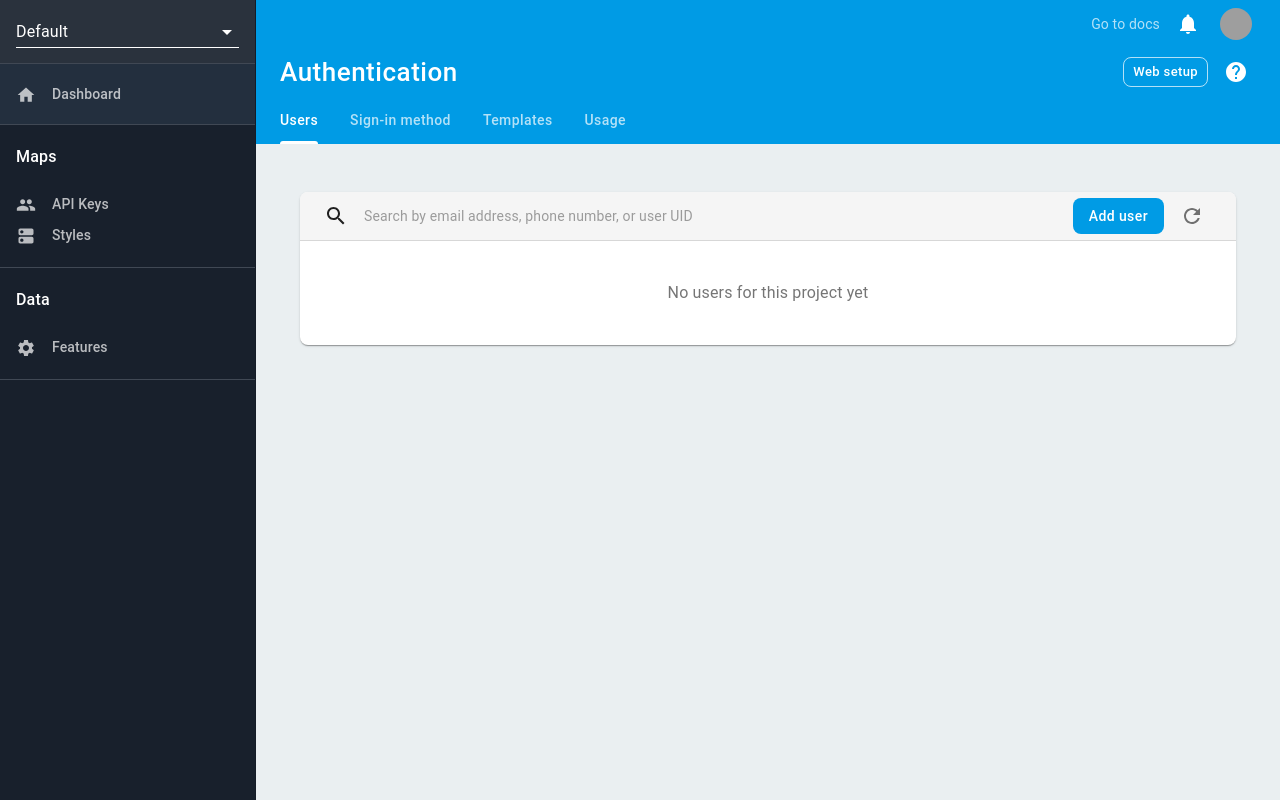
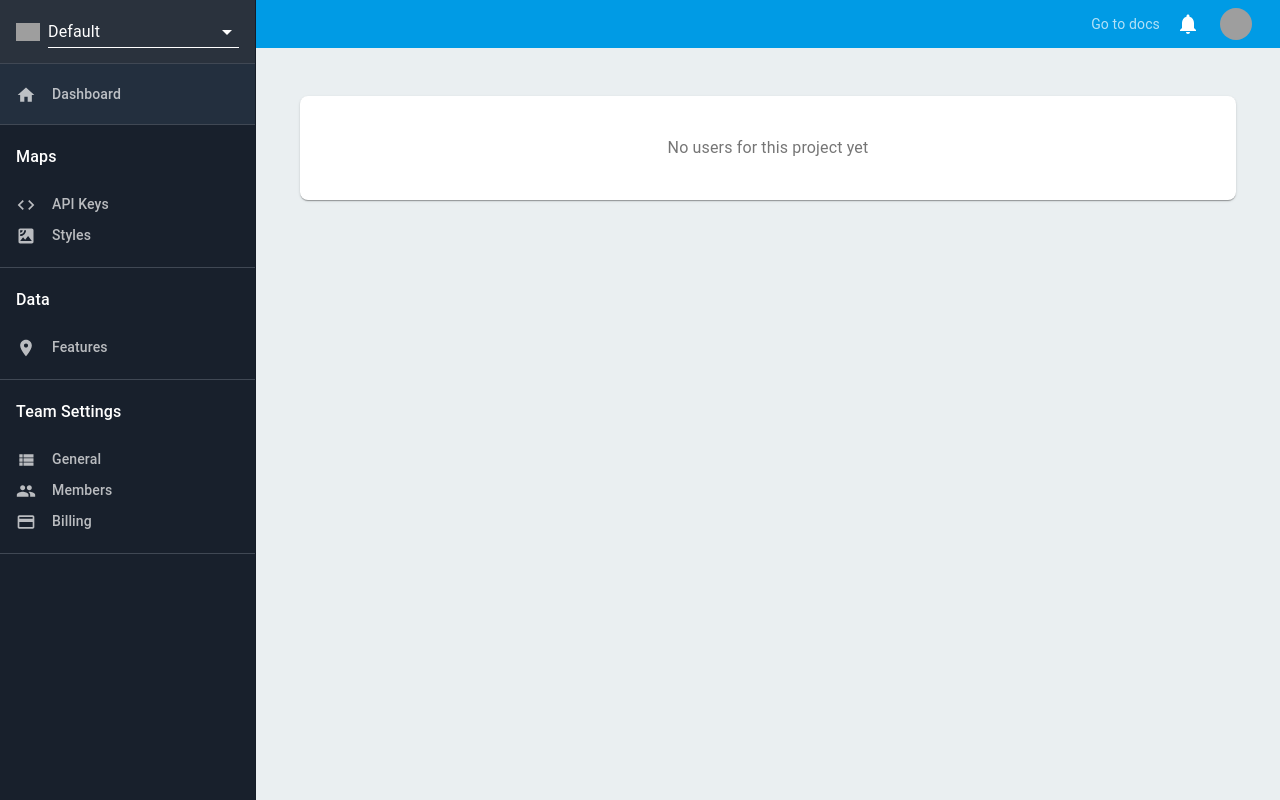
Before and after one commit to geolonia/app.geolonia.com, a React (Create React App) app: page / in a window 1280 px wide. Built offline with nearby package versions, Linux system fonts and the light colour scheme; grey boxes are pictures that could not be loaded.

Commit message:
some fix

```diff
--- a/src/components/Content.tsx
+++ b/src/components/Content.tsx
@@ -45,35 +45,7 @@ function Content(props: Props) {
 
   return (
     <Paper className={classes.paper}>
-      <AppBar className={classes.searchBar} position="static" color="default" elevation={0}>
-        <Toolbar>
-          <Grid container spacing={2} alignItems="center">
-            <Grid item>
-              <SearchIcon className={classes.block} color="inherit" />
-            </Grid>
-            <Grid item xs>
-              <TextField
-                fullWidth
-                placeholder="Search by email address, phone number, or user UID"
-                InputProps={{
-                  disableUnderline: true,
-                  className: classes.searchInput,
-                }}
-              />
-            </Grid>
-            <Grid item>
-              <Button variant="contained" color="primary" className={classes.addUser}>
-                Add user
-              </Button>
-              <Tooltip title="Reload">
-                <IconButton>
-                  <RefreshIcon className={classes.block} color="inherit" />
-                </IconButton>
-              </Tooltip>
-            </Grid>
-          </Grid>
-        </Toolbar>
-      </AppBar>
+
       <div className={classes.contentWrapper}>
         <Typography color="textSecondary" align="center">
           No users for this project yet
--- a/src/components/Header.tsx
+++ b/src/components/Header.tsx
@@ -89,49 +89,6 @@ function Header(props: Props) {
           </Grid>
         </Toolbar>
       </AppBar>
-      <AppBar
-        component="div"
-        className={classes.secondaryBar}
-        color="primary"
-        position="static"
-        elevation={0}
-      >
-        <Toolbar>
-          <Grid container alignItems="center" spacing={1}>
-            <Grid item xs>
-              <Typography color="inherit" variant="h5" component="h1">
-                Authentication
-              </Typography>
-            </Grid>
-            <Grid item>
-              <Button className={classes.button} variant="outlined" color="inherit" size="small">
-                Web setup
-              </Button>
-            </Grid>
-            <Grid item>
-              <Tooltip title="Help">
-                <IconButton color="inherit">
-                  <HelpIcon />
-                </IconButton>
-              </Tooltip>
-            </Grid>
-          </Grid>
-        </Toolbar>
-      </AppBar>
-      <AppBar
-        component="div"
-        className={classes.secondaryBar}
-        color="primary"
-        position="static"
-        elevation={0}
-      >
-        <Tabs value={0} textColor="inherit">
-          <Tab textColor="inherit" label="Users" />
-          <Tab textColor="inherit" label="Sign-in method" />
-          <Tab textColor="inherit" label="Templates" />
-          <Tab textColor="inherit" label="Usage" />
-        </Tabs>
-      </AppBar>
     </React.Fragment>
   );
 }
--- a/src/components/Navigator.css
+++ b/src/components/Navigator.css
@@ -23,3 +23,10 @@
 {
   border-top: 1px solid #ffffff;
 }
+
+#navigator .logo
+{
+  width: 24px;
+  height: auto;
+  margin-right: 8px;
+}
--- a/src/components/Navigator.tsx
+++ b/src/components/Navigator.tsx
@@ -10,15 +10,12 @@ import MenuItem from '@material-ui/core/MenuItem';
 import ListItemIcon from '@material-ui/core/ListItemIcon';
 import ListItemText from '@material-ui/core/ListItemText';
 import HomeIcon from '@material-ui/icons/Home';
-import PeopleIcon from '@material-ui/icons/People';
-import DnsRoundedIcon from '@material-ui/icons/DnsRounded';
-// import PermMediaOutlinedIcon from '@material-ui/icons/PhotoSizeSelectActual';
-// import PublicIcon from '@material-ui/icons/Public';
-// import SettingsEthernetIcon from '@material-ui/icons/SettingsEthernet';
-// import SettingsInputComponentIcon from '@material-ui/icons/SettingsInputComponent';
-// import TimerIcon from '@material-ui/icons/Timer';
-import SettingsIcon from '@material-ui/icons/Settings';
-// import PhonelinkSetupIcon from '@material-ui/icons/PhonelinkSetup';
+import CodeIcon from '@material-ui/icons/Code';
+import SatelliteIcon from '@material-ui/icons/Satellite';
+import ViewListIcon from '@material-ui/icons/ViewList';
+import RoomIcon from '@material-ui/icons/Room';
+import GroupIcon from '@material-ui/icons/Group';
+import PaymentIcon from '@material-ui/icons/Payment';
 
 import './Navigator.css'
 
@@ -26,14 +23,22 @@ const categories = [
   {
     id: 'Maps',
     children: [
-      { id: 'API Keys', icon: <PeopleIcon />, active: false },
-      { id: 'Styles', icon: <DnsRoundedIcon />, active: false },
+      { id: 'API Keys', icon: <CodeIcon />, active: false },
+      { id: 'Styles', icon: <SatelliteIcon />, active: false },
     ],
   },
   {
     id: 'Data',
     children: [
-      { id: 'Features', icon: <SettingsIcon />, active: false },
+      { id: 'Features', icon: <RoomIcon />, active: false },
+    ],
+  },
+  {
+    id: 'Team Settings',
+    children: [
+      { id: 'General', icon: <ViewListIcon />, active: false },
+      { id: 'Members', icon: <GroupIcon />, active: false },
+      { id: 'Billing', icon: <PaymentIcon />, active: false },
     ],
   },
 ];
@@ -94,6 +99,7 @@ const Navigator: React.FC<Props> = (props: Props) => {
     <Drawer id="navigator" variant="permanent" {...other}>
       <List disablePadding>
         <ListItem className={clsx(classes.firebase, classes.item, classes.itemCategory)}>
+          <img src="https://geolonia.github.io/logo/geolonia-symbol_1.png" className="logo" alt=""/>
           <Select className="team" value="default-team">
             <MenuItem value="default-team">Default</MenuItem>
             <MenuItem className="create-new-team">Create new team</MenuItem>
```
